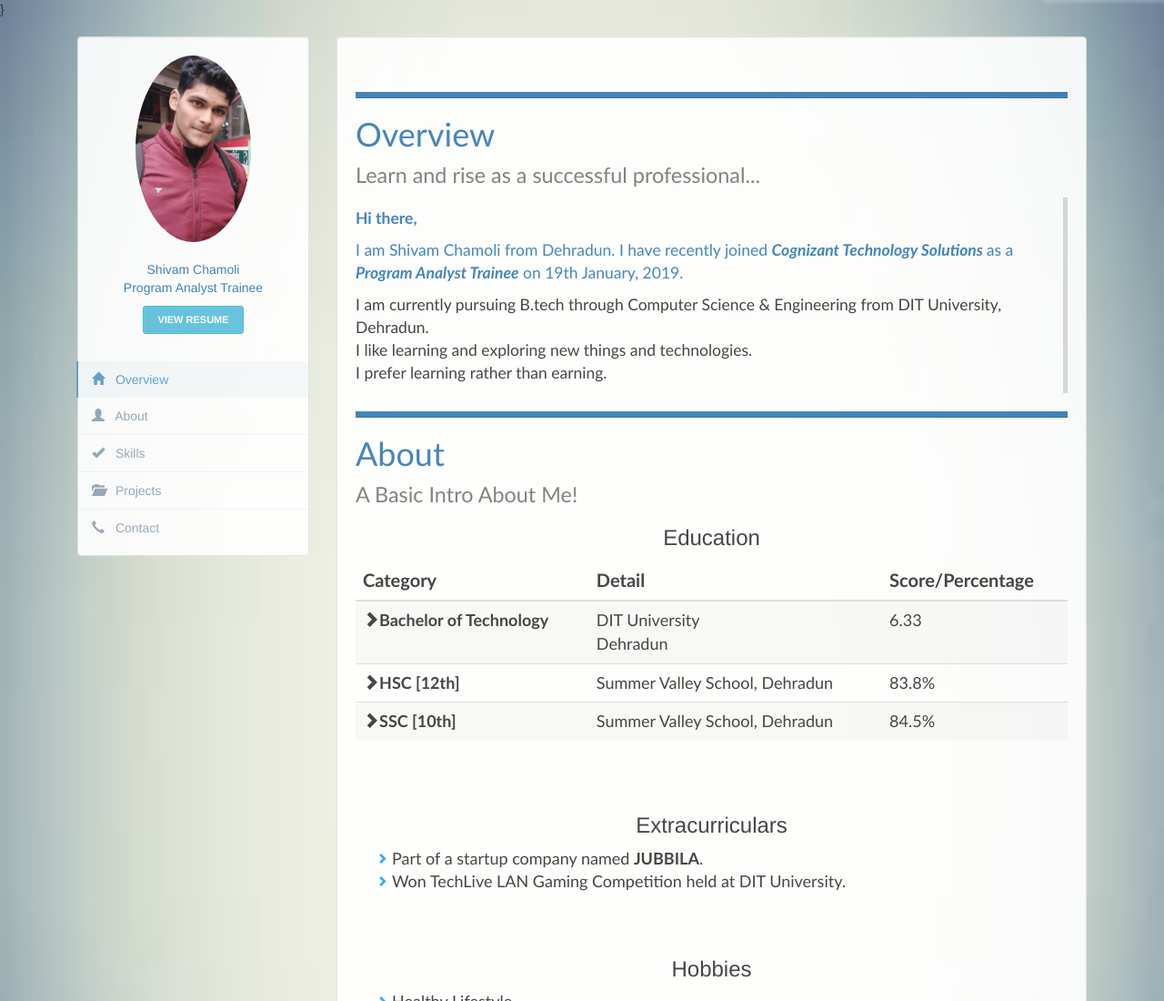
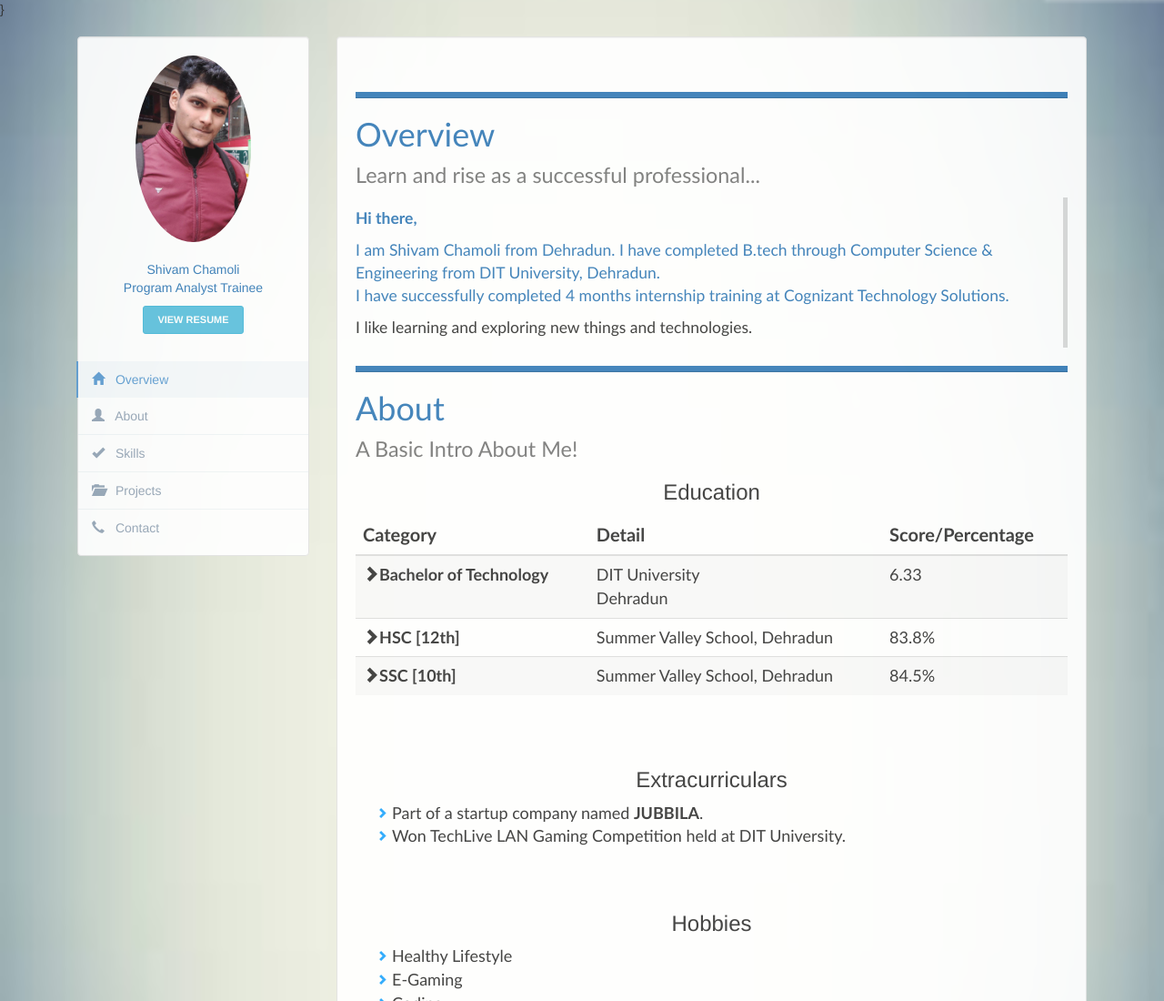
Before and after one commit to shivamchamoli09/shivamchamoli09.github.io, a plain HTML site: page index.html in a window 1280 px wide. Shown: the top 1100 px of the page at 91% size. Drawn offline with nearby package versions, Linux system fonts and the light colour scheme.

Commit message:
Update index.html

```diff
--- a/index.html
+++ b/index.html
@@ -89,9 +89,8 @@ background-size:100% 50%;
                         <h1 class="text-primary" style="font-family: 'Calibri'"><a name="overview"></a>Overview<br><small>Learn and rise as a successful professional...</small></h1>
                         <blockquote class="blockquote-reverse">
                             <p class="text-primary" style="font-family: 'Calibri';text-align:left"><b>Hi there,</b></p>
-                            <p class="text-primary" style="font-family: 'Calibri';text-align:left">I am Shivam Chamoli from Dehradun. I have recently joined <i><b>Cognizant Technology Solutions </b></i>as a <br><i><b>Program Analyst Trainee</b></i> on 19th January, 2019.
-                            </p>
-                            <p class="text-basic" style="font-family: 'Calibri';text-align:left">I am currently pursuing B.tech through Computer Science & Engineering from DIT University, Dehradun.<br>I like learning and exploring new things and technologies. <br>I prefer learning rather than earning.</p>
+                            <p class="text-primary" style="font-family: 'Calibri';text-align:left">I am Shivam Chamoli from Dehradun. I have completed B.tech through Computer Science & Engineering from DIT University, Dehradun.<br> I have successfully completed 4 months internship training at Cognizant Technology Solutions.</p>
+                            <p class="text-basic" style="font-family: 'Calibri';text-align:left">I like learning and exploring new things and technologies.</p>
                         </blockquote>
 
 
```
